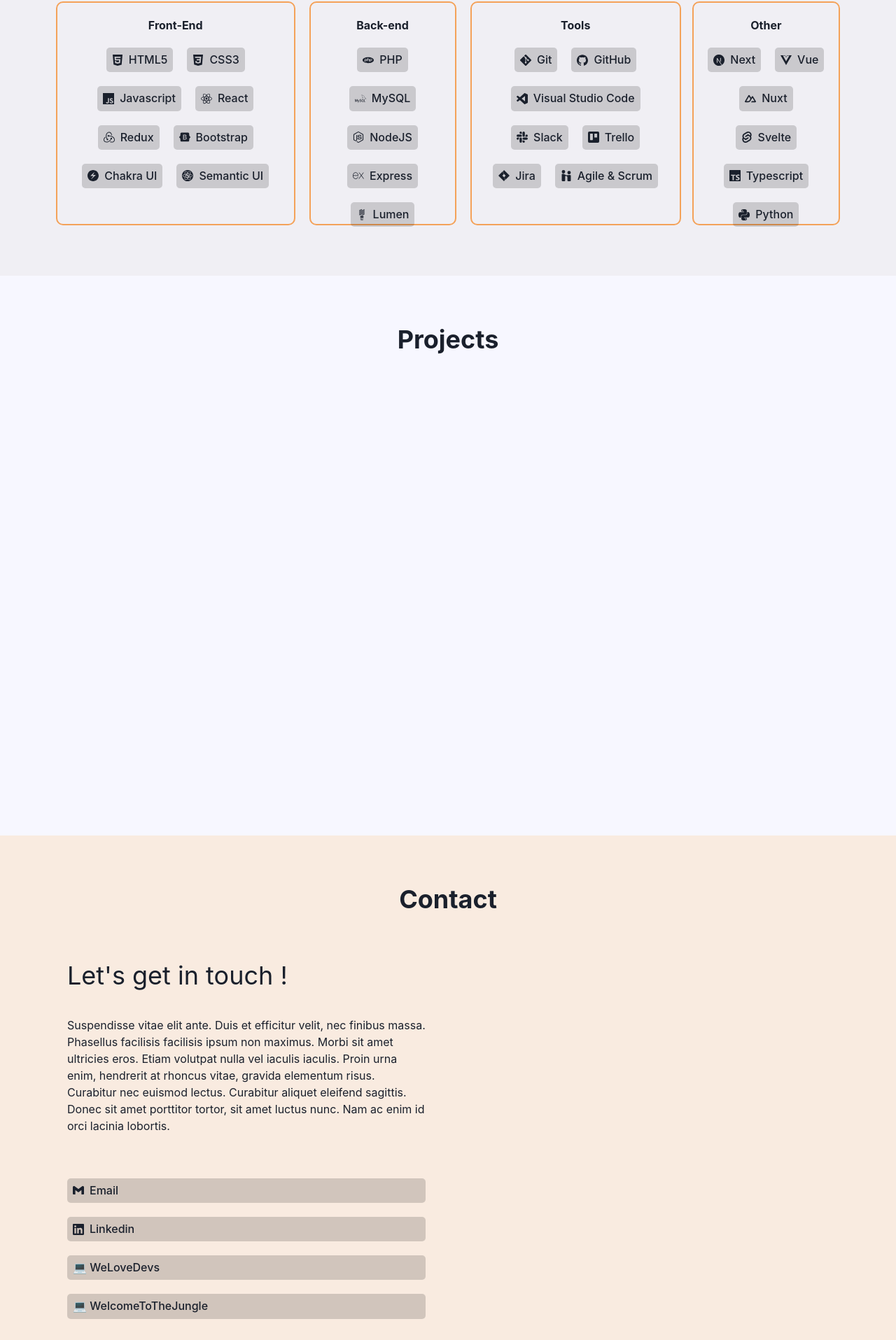
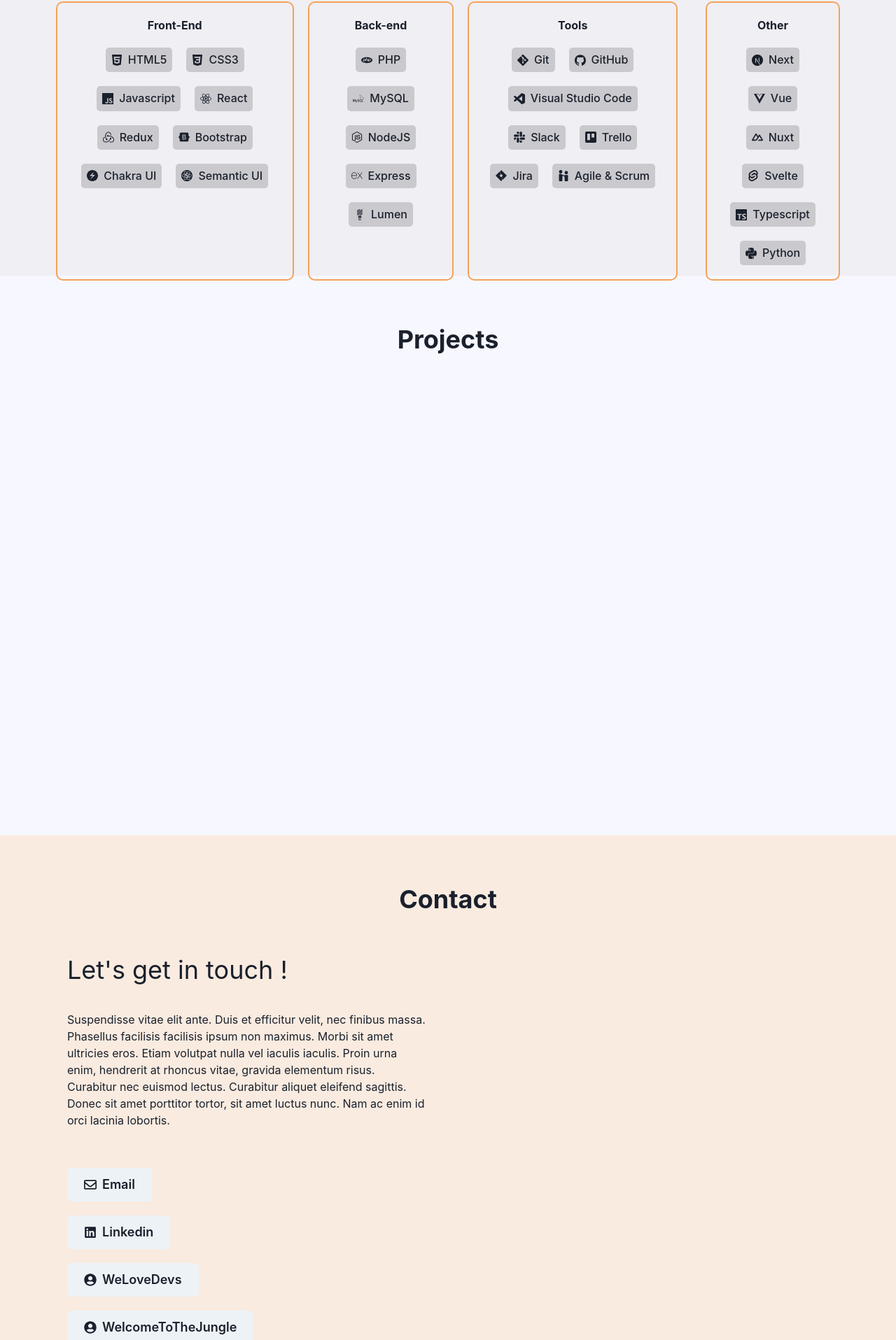
Before and after one commit to Tsuricate/Portfolio, a React (Create React App) app: page / in a window 1280 px wide. Shown: the part 2006-3921 px from the top of the page at 70% size. Built offline with nearby package versions, Linux system fonts and the light colour scheme.

Commit message:
Fix: buttons as link for contact page instead of tag

```diff
--- a/src/components/ContactContent.js
+++ b/src/components/ContactContent.js
@@ -1,7 +1,7 @@
 import React from 'react';
-import { Text, SimpleGrid, Stack, Wrap } from '@chakra-ui/react';
+import { Text, SimpleGrid, Stack, Button, Link } from '@chakra-ui/react';
+import { FaRegEnvelope, FaLinkedin, FaUserCircle } from 'react-icons/fa';
 import SectionContainer from './SectionContainer';
-import SkillTag from './SkillTag';
 
 const ContactContent = () => (
   <SectionContainer bgColor="#F9EBE0" sectionTitle="Contact">
@@ -24,12 +24,20 @@ const ContactContent = () => (
             lobortis.
           </Text>
         </Stack>
-        <Wrap direction="column" spacing={{ base: 5 }}>
-          <SkillTag name="Email" icon="SiGmail" />
-          <SkillTag name="Linkedin" icon="SiLinkedin" />
-          <SkillTag name=" 💻 WeLoveDevs" />
-          <SkillTag name=" 💻 WelcomeToTheJungle" />
-        </Wrap>
+        <Stack direction="column" spacing={{ base: 5 }} align={{ lg: 'start' }}>
+          <Button as={Link} href="./" leftIcon={<FaRegEnvelope />} size="lg">
+            Email
+          </Button>
+          <Button as={Link} href="./" leftIcon={<FaLinkedin />} size="lg">
+            Linkedin
+          </Button>
+          <Button as={Link} href="./" leftIcon={<FaUserCircle />} size="lg">
+            WeLoveDevs
+          </Button>
+          <Button as={Link} href="./" leftIcon={<FaUserCircle />} size="lg">
+            WelcomeToTheJungle
+          </Button>
+        </Stack>
       </Stack>
     </SimpleGrid>
   </SectionContainer>
--- a/src/components/SkillsContent.js
+++ b/src/components/SkillsContent.js
@@ -14,7 +14,7 @@ const SkillsContent = () => (
       <Box background="#90BE6D" height="170px" />
       <Grid
         templateColumns={{ base: 'repeat(1, 1fr)', md: 'repeat(3, 1fr)', xl: 'repeat(5, 1fr)' }}
-        gap={{ md: 3, xl: 4 }}
+        gap={{ md: 3, xl: 10 }}
         flexGrow={{ xl: '1' }}
         px={{ xl: 20 }}
       >
--- a/src/components/SkillsList.js
+++ b/src/components/SkillsList.js
@@ -7,7 +7,7 @@ import SkillTag from './SkillTag';
 const SkillsList = ({ category, skillList }) => (
   <Stack
     width={{ base: 'full', xl: 'auto' }}
-    height={{ xl: 'xs' }}
+    minHeight={{ xl: 'sm' }}
     p={{ base: 3, md: 4, xl: 5 }}
     borderRadius="10px"
     spacing={5}
```
